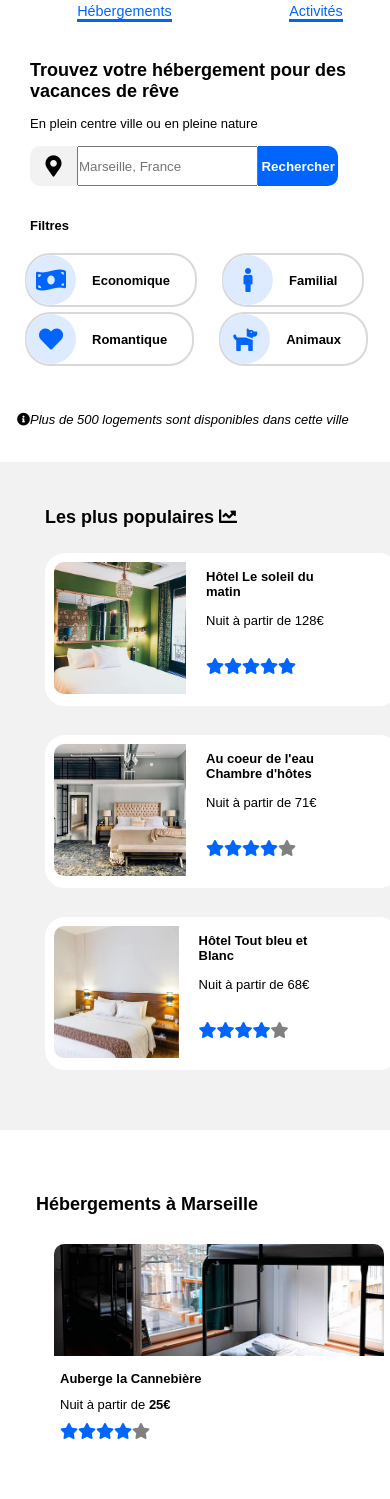
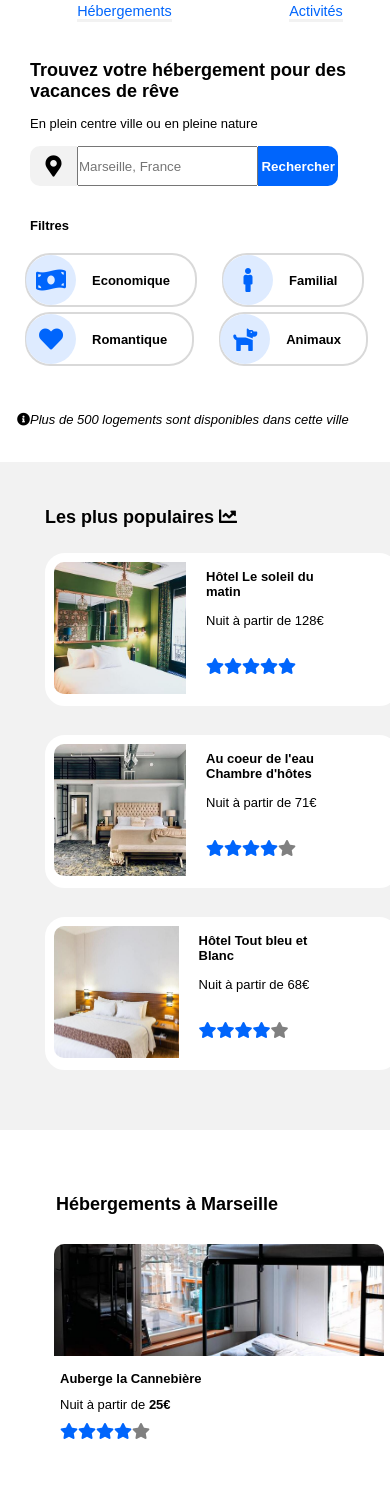
Before and after one commit to samuelrochwerg/SamuelRochwerg_2_10112020, a plain HTML site: page index.html in a window 390 px wide. Shown: the part 87-1586 px from the top of the page. Drawn offline with Linux system fonts and the light colour scheme; a web font is replaced by a local one.

Commit message:
site final

```diff
--- a/style.css
+++ b/style.css
@@ -56,6 +56,7 @@ header {
     display: flex;
 }
 
+
 nav ul {
     display: flex;
     list-style-type: none;
@@ -82,9 +83,9 @@ a {
     font-style: normal;
 }
 
-a:hover {
-    text-decoration: underline;
-    color: #0065FC;
+.navigation:hover
+{
+    color:#0065FC;
 }
 
 .sinscrire {
@@ -641,6 +642,7 @@ footer h2 {
 
     }
 
+
     @media all and (max-width : 425px) {
 
         .titre_trouvez,
@@ -686,13 +688,18 @@ footer h2 {
         .box_carte {
             width: 354px;
         }
-        .photo_hebergement
-        {
+
+        .photo_hebergement {
             width: 330px;
             margin-left: 10px;
         }
-        .photo_activite11, .photo_activite22, .photo_activite33, .photo_activite44, .photo_activite55, .photo_activite66
-        {
+
+        .photo_activite11,
+        .photo_activite22,
+        .photo_activite33,
+        .photo_activite44,
+        .photo_activite55,
+        .photo_activite66 {
             width: 330px;
         }
 
@@ -739,18 +746,18 @@ footer h2 {
             border-color: white;
         }
 
-        .hebergementancre a,
-        .activites_a_marseille_ancre a {
-            text-decoration: none;
-            border-bottom: none;
+        .hebergementancre a, .activites_a_marseille_ancre a
+        {
+            border-bottom: 3px #F2F2F2 solid;
+
+        }
+        .hebergementancre a:hover, .activites_a_marseille_ancre a:hover
+        {
+            border-bottom: 3px #0065FC solid;
+            border-top: none;
         }
 
-        .hebergementancre a,
-        .activites_a_marseille_ancre a,
-        a:hover {
-            border-bottom: 3px #0065FC solid;
 
-        }
 
         .activite2et3,
         .activite5et6 {
@@ -761,30 +768,39 @@ footer h2 {
         .activites {
             flex-direction: column;
         }
-        #logo
+        .titre_activites
+        {
+            margin-left: 50px;
+        }
+
+        #logo {
+            margin-left: 20px;
+        }
+
+        .container_item {
+            margin-bottom: 0px;
+        }
+
+        #hebergement {
+            margin-bottom: 0px;
+        }
+
+        .activite6 {
+            margin-bottom: 0px;
+        }
+        .titre_hebergements_a_marseille
         {
             margin-left: 20px;
         }
-        .container_item
-        {
-            margin-bottom: 0px;
-        }
-        #hebergement
-        {
-            margin-bottom: 0px;
-        }
-        .activite6
-        {
-            margin-bottom: 0px;
-        }
     }
 
-@media all and (max-width : 375px)
-
+    @media all and (max-width : 375px) {
+        #Activités_à_Marseille {
+            margin-left: 50px;
+        }
+        .titre_activites
         {
-    #Activités_à_Marseille
-    {
-        margin-left: 50px;
+            margin-left: 12px;
         }
 
     }
```
Lines whose indentation alone changed are shown as unchanged.
